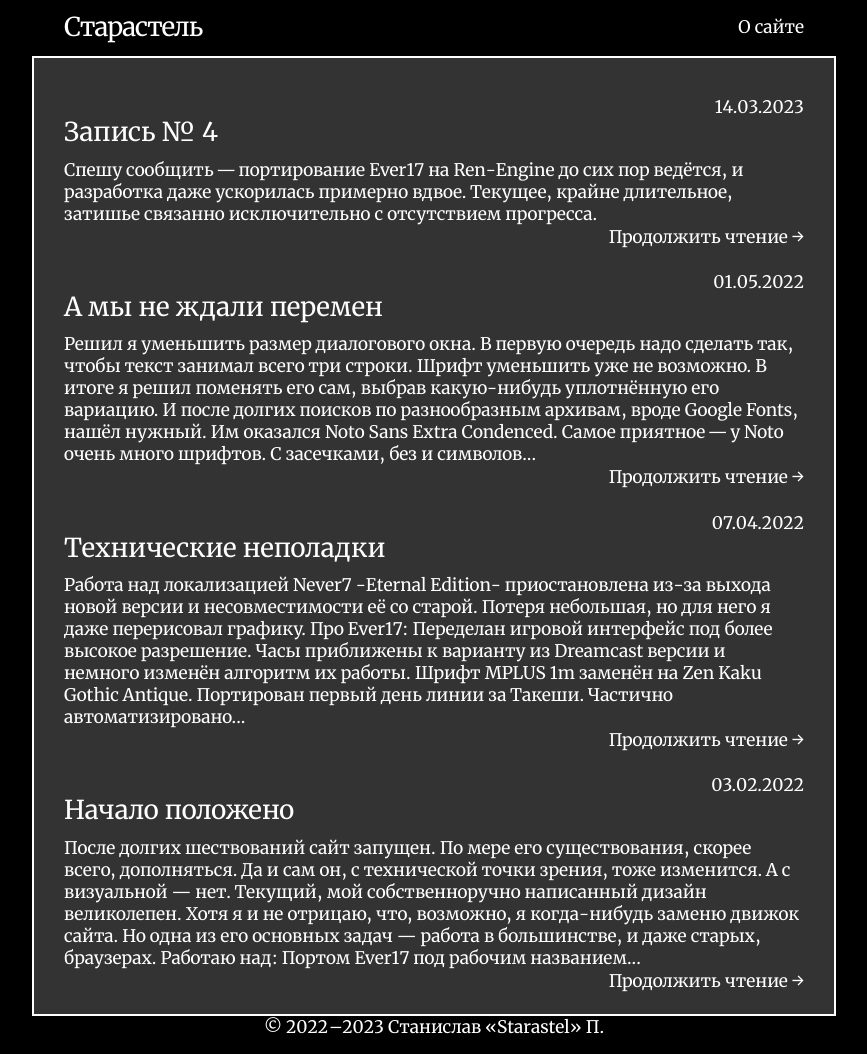
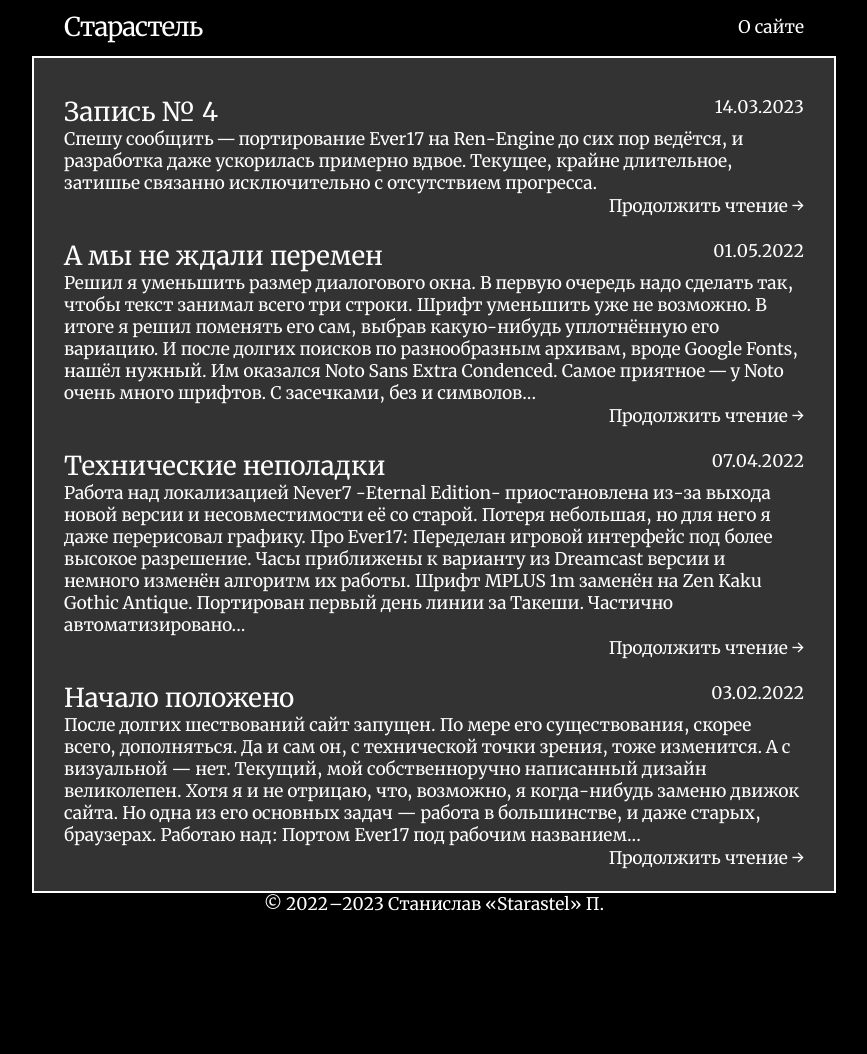
Before and after one commit to Starastel/stStarastel, a Jekyll site: the page built from index.html, in a window 1280 px wide. Shown: the whole page, without its empty margins (206-1073 px from the left). Built offline with Jekyll 4.4.1, drawn with Linux system fonts in a browser that asks for light colours; the list of posts is cut into pages by our own code; after the commit the page ends 931 px from its top, so only the background shows below that.

Commit message:
Update main.scss

```diff
--- a/assets/main.scss
+++ b/assets/main.scss
@@ -347,6 +347,8 @@ table {
 
 .page-heading {@include relative-font-size(2);}
 
+.post {margin-bottom: 15pt}
+
 .post-list-heading {@include relative-font-size(1.75);}
 
 .post-header {
@@ -356,6 +358,9 @@ table {
 		float: left;
 	a {text-decoration: none}
 	}
+	h1 {
+		margin-bottom: 0;
+		margin-top: 0;}
 	.post-meta {
 		display: inline;
 		float: right;
```
